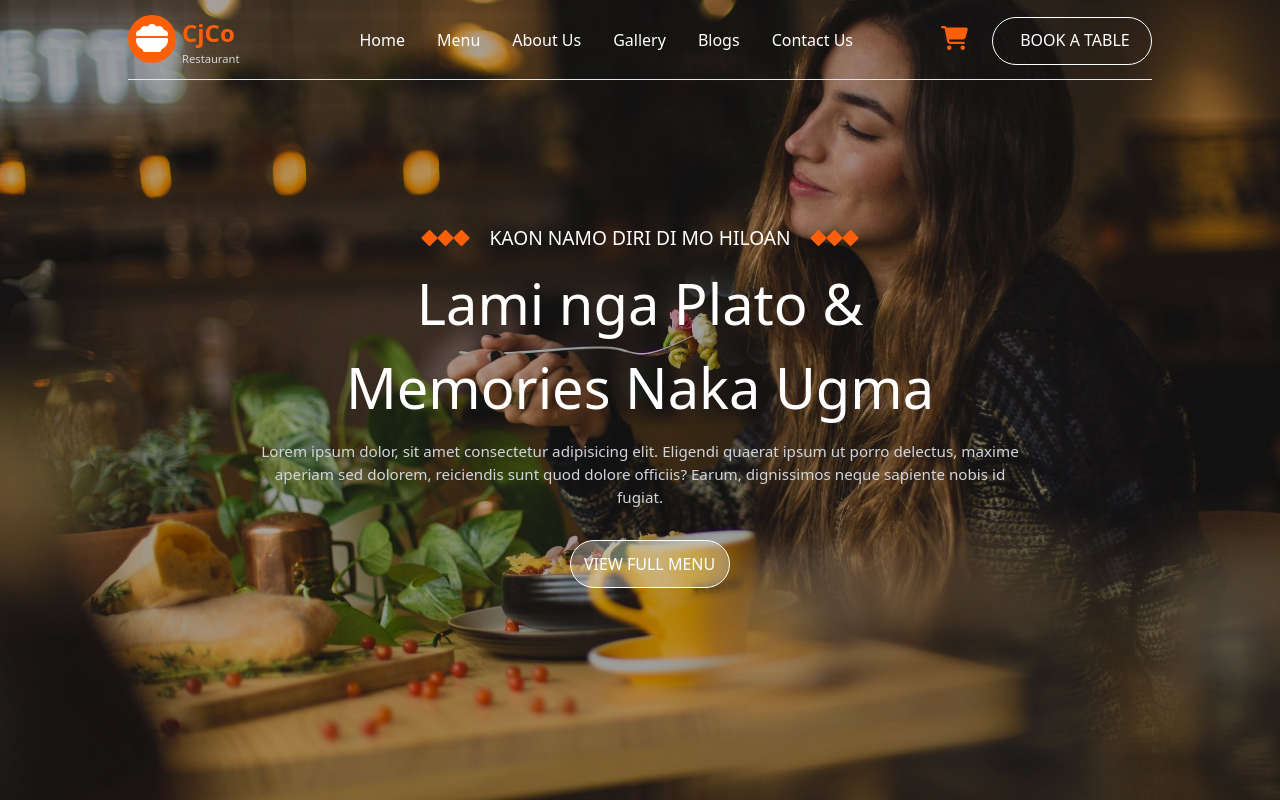
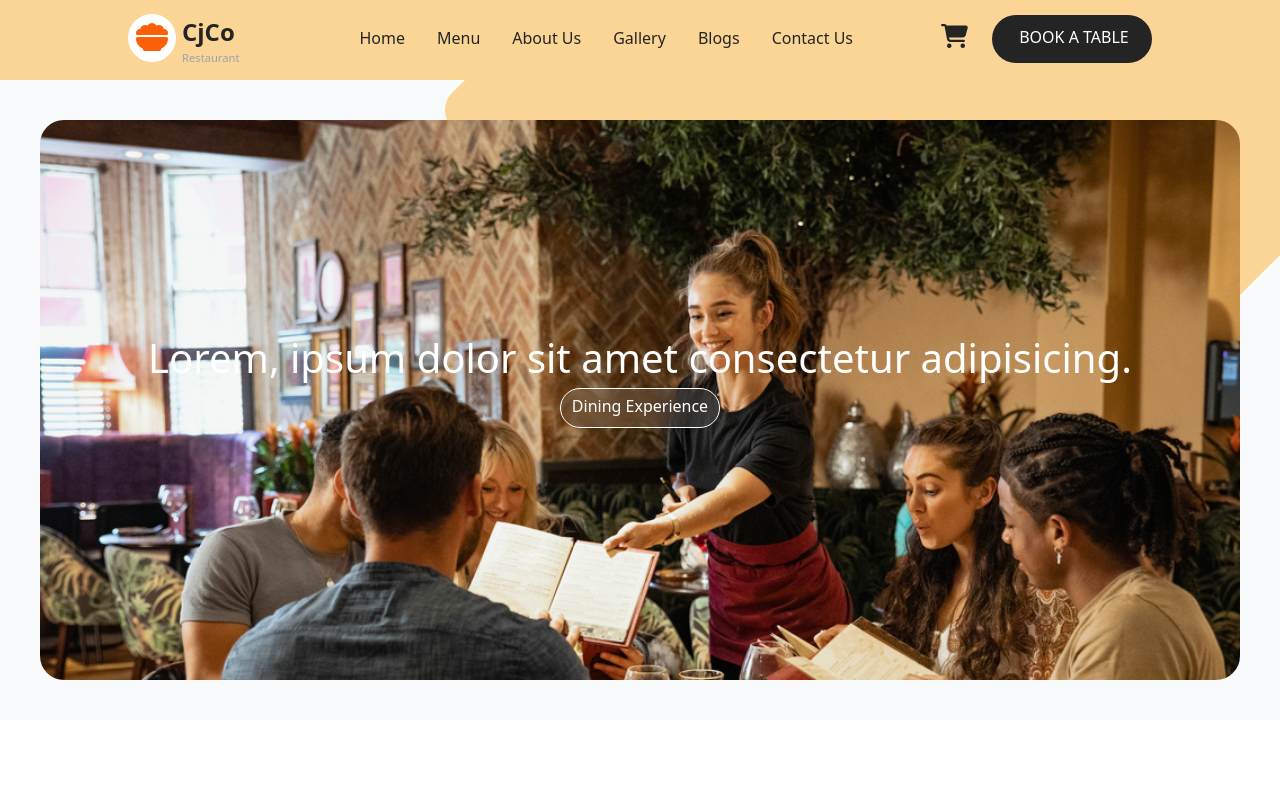
Before and after one commit to devCarlJoseph/final-proj, a React (Vite) app: page / in a window 1280 px wide. Shown: the top 800 px of the page. Built offline with nearby package versions, Linux system fonts and the light colour scheme.

Commit message:
new changes

```diff
--- a/src/components/Home/SectionOne.jsx
+++ b/src/components/Home/SectionOne.jsx
@@ -2,32 +2,17 @@
 
 export default function SectionOne() {
     return (
-        <div>
-            <div className="bg-[url('../../assets/pictures/main.jpg')] bg-cover bg-center h-screen text-center">
-                <div class="text-white flex justify-center items-center gap-5 pt-[17rem] max-2xl:pt-[14rem] max-lg:pt-[10rem] max-lg:gap-3 max-sm:pt-[8rem] max-sm:gap-2">
-                    <div class="text-primary">
-                        <i class="fa-solid fa-diamond max-lg:text-[0.9rem] max-sm:text-[0.7rem]"></i>
-                        <i class="fa-solid fa-diamond max-lg:text-[0.9rem] max-sm:text-[0.7rem]"></i>
-                        <i class="fa-solid fa-diamond max-lg:text-[0.9rem] max-sm:text-[0.7rem]"></i>
-                    </div>
-                    <div>
-                        <h1 class="text-[1.5rem] font-sm max-2xl:text-[1.2rem] max-lg:text-[1rem] max-sm:text-[0.7rem]">KAON NAMO DIRI DI MO HILOAN</h1>
-                    </div>
-                    <div class="text-primary">
-                        <i class="fa-solid fa-diamond max-lg:text-[0.9rem] max-sm:text-[0.7rem]"></i>
-                        <i class="fa-solid fa-diamond max-lg:text-[0.9rem] max-sm:text-[0.7rem]"></i>
-                        <i class="fa-solid fa-diamond max-lg:text-[0.9rem] max-sm:text-[0.7rem]"></i>
-                    </div>
-                </div>
-                <div>
-                    <div class="mt-[0.5rem] text-center text-white">
-                        <h1 class="text-[4.5rem] font-medium max-2xl:text-[3.5rem] max-xl:text-[2.5rem] max-sm:text-[1.5rem]">Lami nga Plato & <br/> Memories Naka Ugma</h1>
-                    </div>
-                    <div class="text-[0.95rem] mt-[0.7rem] text-gray-300 text-center pl-[28%] pr-[28%] max-2xl:pl-[20%] max-2xl:pr-[20%] max-xl:pl-[15%] max-xl:pr-[15%] max-lg:mt-[0.4rem] max-sm:pl-[5%] max-sm:pr-[5%] ">
-                        <p class="text-center max-lg:text-[0.8rem]">Lorem ipsum dolor, sit amet consectetur adipisicing elit. Eligendi quaerat ipsum ut porro delectus, maxime aperiam sed dolorem, <span class="max-sm:hidden">reiciendis sunt quod dolore officiis? Earum, dignissimos neque sapiente nobis id fugiat.</span></p>
-                    </div>
-                    <div class="border-[1px] border-white bg-white/30 backdrop-blur-none text-center mt-[2rem] ml-[45.5%] h-[3rem] w-[10rem] rounded-[2rem] hover:bg-white/40 max-2xl:ml-[44.5%] max-xl:ml-[42.5%] max-lg:ml-[39.55%] max-lg:mt-[1.2rem]  max-sm:h-[2rem] max-sm:w-[8rem] max-sm:mt-[0.9rem] max-sm:ml-[34.95%] max-xs:ml-[32.5%] max-2xs:ml-[31%]">
-                        <button class="text-center pt-[0.65rem] text-white cursor-pointer max-sm:text-[0.8rem] max-sm:pt-[0.3rem]"><a href="./menu.html">VIEW FULL MENU</a></button>
+        <div className="relative overflow-hidden min-h-[40rem] bg-gray-50">
+            <div className="h-[700px] w-[700px] bg-secondary absolute top-[-20rem] right-0 rounded-3xl rotate-45"></div>
+            <div className="flex justify-center items-center">
+                <div className="bg-[url('../../assets/pictures/experience1.png')] bg-cover h-[35rem] w-[75rem] mt-[2.5rem] z-10 rounded-3xl">
+                    <div className="flex flex-col items-center">
+                        <div className="mt-[13rem]">
+                            <h1 className="text-[2.5rem] font-medium text-white">Lorem, ipsum dolor sit amet consectetur adipisicing.</h1>
+                        </div>
+                        <div class="w-[10rem] h-[2.5rem] backdrop-blur-md bg-white/10 border-[1px] border-white text-center rounded-3xl">
+                            <button class="mt-[0.3rem] text-white cursor-pointer font-medium">Dining Experience</button>
+                        </div>
                     </div>
                 </div>
             </div>
--- a/src/shared/components/Partials/Header.jsx
+++ b/src/shared/components/Partials/Header.jsx
@@ -3,34 +3,34 @@ import { Link } from 'react-router-dom';
 
 export default function Header() {
     return (
-        <div className="overflow-hidden">
-            <div className='flex justify-center items-center '>
-                <div className='flex justify-between w-[80%] bg-transparent border-b-[1px] border-b-gray-200 absolute top-1'>
+        <div>
+            <div className='flex justify-center items-center bg-secondary h-[5rem]'>
+                <div className='flex justify-between w-[80%]'>
                     <div className='flex gap-1.5 mt-[0.7rem] mb-[0.7rem]'>
-                        <div className="w-[3rem] h-[3rem] bg-primary rounded-[50%] text-white">
+                        <div className="w-[3rem] h-[3rem] bg-white rounded-[50%] text-primary">
                             <i class="fa-solid fa-bowl-food text-[2rem] ml-[0.5rem] mt-[0.45rem]"></i>
                         </div>
                         <div>
-                            <h1 className="text-[1.5rem] font-bold text-primary">CjCo</h1>
-                            <p className='text-[0.7rem] text-gray-300'>Restaurant</p>
+                            <h1 className="text-[1.5rem] font-bold text-tertiary">CjCo</h1>
+                            <p className='text-[0.7rem] text-gray-400'>Restaurant</p>
                         </div>
                     </div>
                     <div className='mt-[1.5rem] mb-[0.7rem]'>
-                        <ul className='flex gap-[2rem] cursor-pointer text-white max-lg:hidden'>
-                            <li class="border-b-white border-b-[1px]"></li>
-                            <li class="hover:border-b-white hover:border-b-[1px]"><Link to="/" >Home</Link></li>
-                            <li class="hover:border-b-white hover:border-b-[1px]"><Link to="/menu" >Menu</Link></li>
-                            <li class="hover:border-b-white hover:border-b-[1px]"><Link to="/about" >About Us</Link></li>
-                            <li class="hover:border-b-white hover:border-b-[1px]"><Link to="/gallery" >Gallery</Link></li>
-                            <li class="hover:border-b-white hover:border-b-[1px]"><Link to="/blog" >Blogs</Link></li>
-                            <li class="hover:border-b-white hover:border-b-[1px]"><Link to="/contact" >Contact Us</Link></li>
+                        <ul className='flex gap-[2rem] cursor-pointer text-tertiary max-lg:hidden'>
+                            <li class="border-b-gray-500 border-b-[1px]"></li>
+                            <li class="hover:border-b-gray-500 hover:border-b-[1px]"><Link to="/" >Home</Link></li>
+                            <li class="hover:border-b-gray-500 hover:border-b-[1px]"><Link to="/menu" >Menu</Link></li>
+                            <li class="hover:border-b-gray-500 hover:border-b-[1px]"><Link to="/about" >About Us</Link></li>
+                            <li class="hover:border-b-gray-500 hover:border-b-[1px]"><Link to="/gallery" >Gallery</Link></li>
+                            <li class="hover:border-b-gray-500 hover:border-b-[1px]"><Link to="/blog" >Blogs</Link></li>
+                            <li class="hover:border-b-gray-500 hover:border-b-[1px]"><Link to="/contact" >Contact Us</Link></li>
                         </ul>
                     </div>
                     <div className='flex'>
-                        <div className='text-[1.5rem] mt-4 mr-6 text-primary'>
+                        <div className='text-[1.5rem] mt-4 mr-6 text-tertiary'>
                             <i class="fa-solid fa-cart-shopping cursor-pointer"></i>
                         </div>
-                        <div className='bg-transparent h-[3rem] w-[10rem] border-white border-[1px] rounded-[1.5rem] mt-[0.8rem] max-lg:hidden'>
+                        <div className='bg-tertiary h-[3rem] w-[10rem] hover:bg-tertiary/80 rounded-[1.5rem] mt-[0.8rem] max-lg:hidden'>
                             <button className='p-2.5 text-white pl-[1.7rem] cursor-pointer'>BOOK A TABLE</button>
                         </div>
                     </div>
--- a/tailwind.config.js
+++ b/tailwind.config.js
@@ -8,7 +8,7 @@ export default {
     extend: {
       colors: {
         primary: '#fc5f0a',
-        secondary: '#faf4e6',
+        secondary: '#fad596',
         tertiary: '#242424',
       }
     },
```
Also changed, not shown: src/assets/pictures/experience1.png (renamed from src/assets/pictures/experience 1.png), src/assets/pictures/experience2.jpg (renamed from src/assets/pictures/experience 2.jpg).
